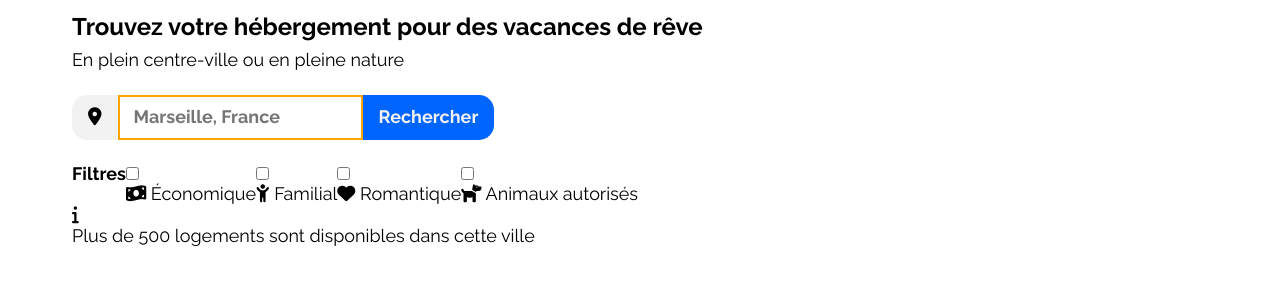
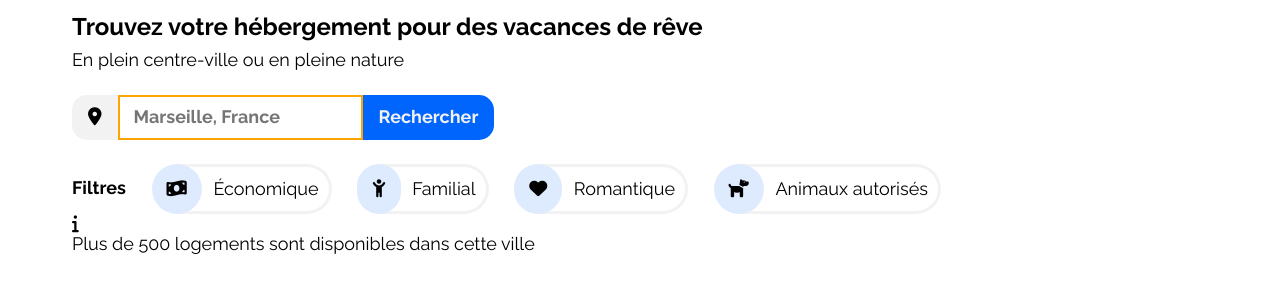
Before and after one commit to fdacheux/projet-2_booki, a plain HTML site: page index.html in a window 1280 px wide. Shown: the part 128-420 px from the top of the page. Drawn offline with Linux system fonts and the light colour scheme.

Commit message:
css layers on filters

```diff
--- a/css/style.css
+++ b/css/style.css
@@ -176,7 +176,36 @@ button {
 .filters-block {
     display: flex;
     flex-direction: row;
+    align-items: center;
+    gap: 24px;
 }
+
+.filters-block__label{
+    display: inline-block;
+    border-width: 3px 3px 3px 0;
+    border-style: solid;
+    border-color: #f2f2f2;
+    border-radius: 50px;
+    padding-right: 10px;
+}
+
+.filters-block__label i{
+    margin: -3px;
+    background-color: #DEEBFF;
+    padding: 16px 15px;
+    border-radius: 50px;
+}
+
+.filters-block span{
+  padding-left: 10px;
+}
+
+input[type="checkbox"] {
+  opacity: 0;
+  width: 0;
+  height: 0;
+}
+
 
 /* Media queries*/
 
```
